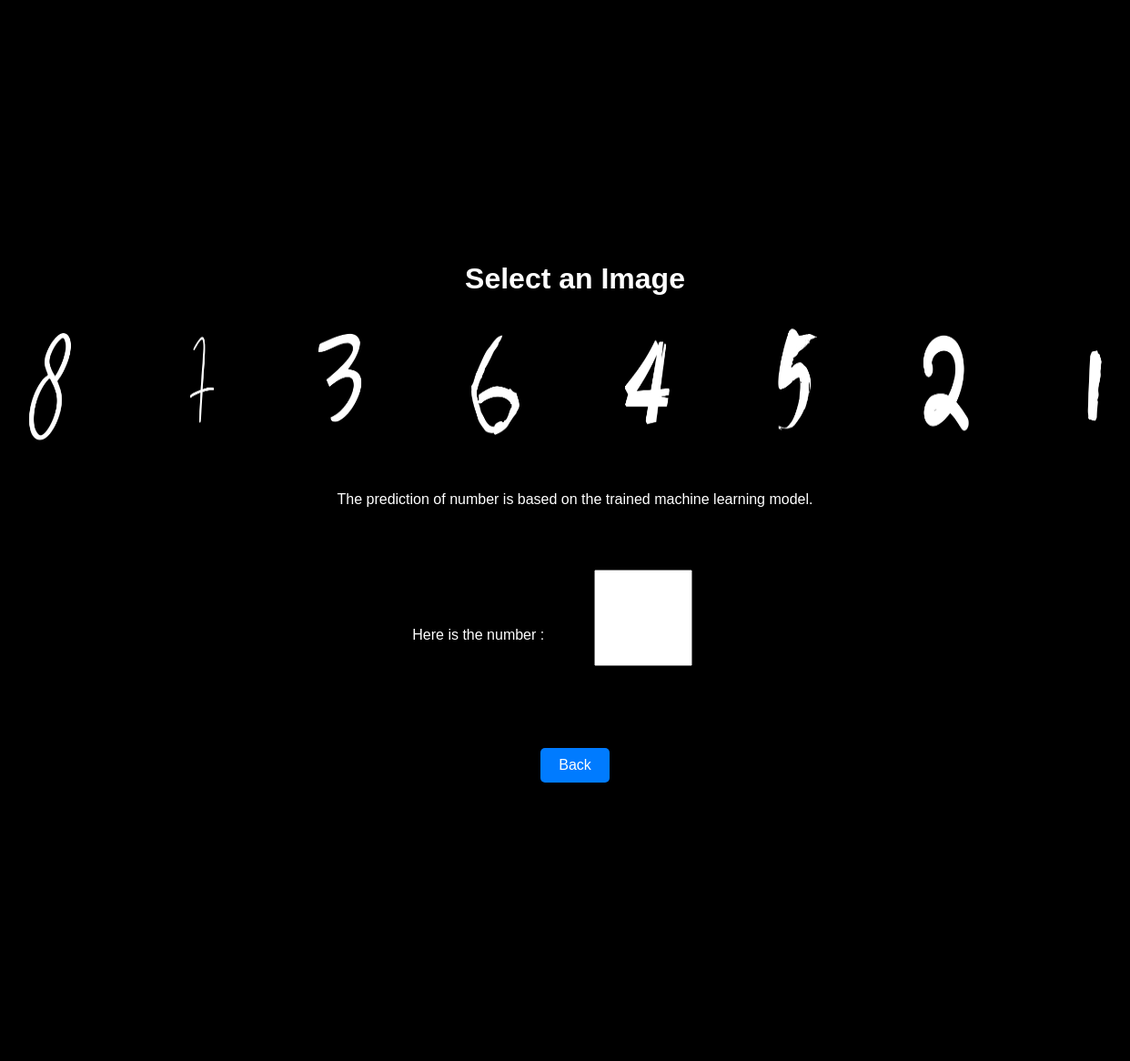
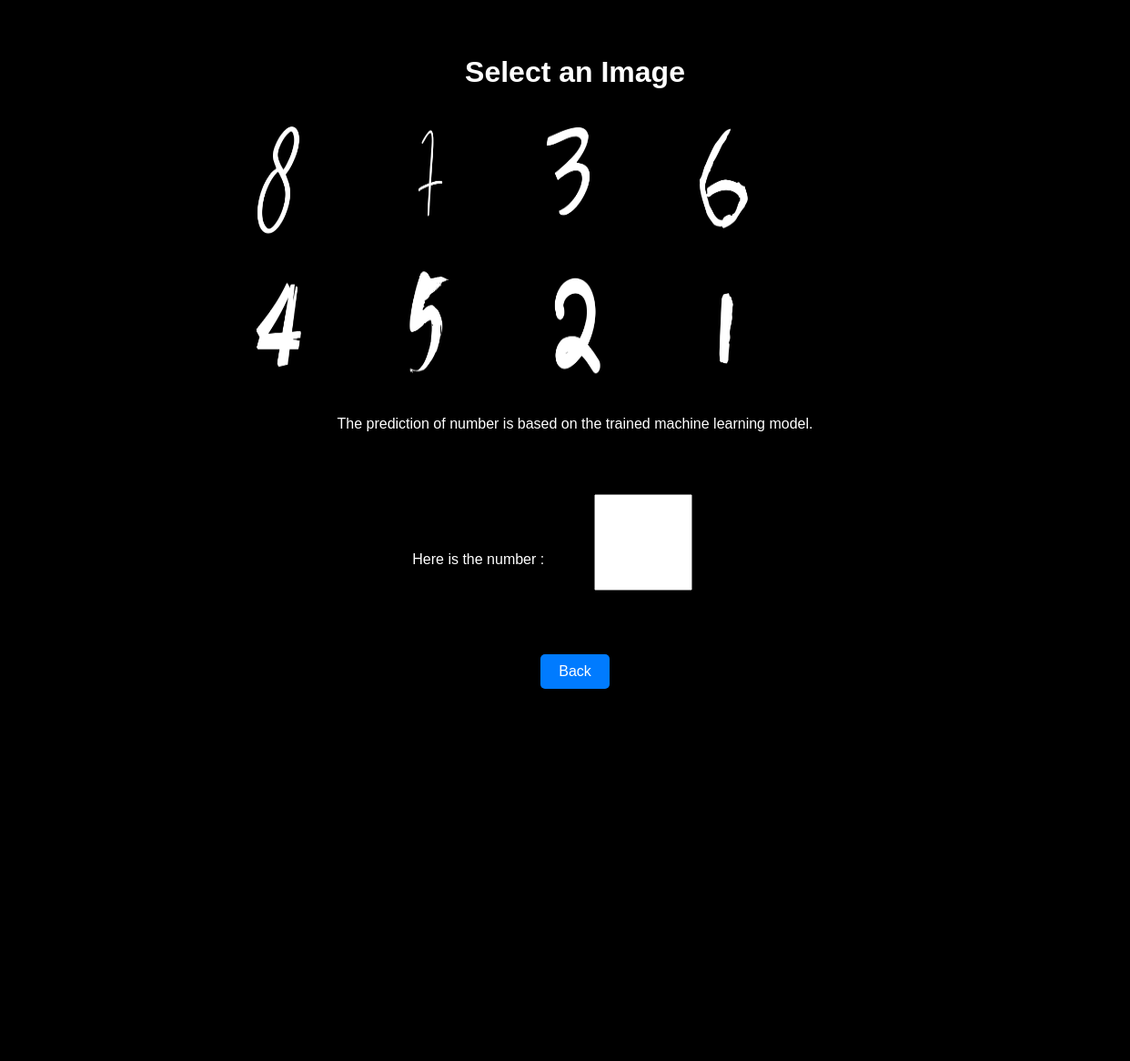
Before and after one commit to neetaBirajdar/machine_learning_web_app, a FastAPI app: page /display_number in a window 1520 px wide. Shown: the whole page at 91% size, without its empty margins (128-1370 px from the left). After the commit the page ends 757 px from the top, so only its background shows below. Run offline with FastAPI, Linux system fonts and the light colour scheme.

Commit message:
fix: final fixes

```diff
--- a/ml/detect_number_ml.py
+++ b/ml/detect_number_ml.py
@@ -1,6 +1,5 @@
 from keras import layers, Sequential
 from keras.datasets import mnist
-import numpy as np
 from keras.models import load_model
 import os
 
--- a/templates/display_number.html
+++ b/templates/display_number.html
@@ -37,8 +37,8 @@
     }
     .selection_box {
       margin: 0 auto; /* Remove default margin */
-      height: 1150px; /* Full viewport height */
-      width: 1500px;
+      height: 100vh; /* Full viewport height */
+      width: 100vh;
       display: flex;
       flex-direction: column;
       align-items: center;
@@ -49,7 +49,7 @@
       background-color: black;
     }
     div{
-        margin-bottom: 40px;
+        margin-bottom: 20px;
     }
     input{
         width: 100px;
--- a/templates/index.html
+++ b/templates/index.html
@@ -10,8 +10,8 @@
     }
     .selection_box {
       margin: 0 auto; /* Remove default margin */
-      height: 1150px; /* Full viewport height */
-      width: 1500px;
+      height: 100vh; /* Full viewport height */
+      width: 100vh;
       display: flex;
       flex-direction: column;
       align-items: center;
```
Also changed, not shown: requirment.txt (+7 -1 lines), templates/draw_number.html (+4 -4 lines), 1 other file.
